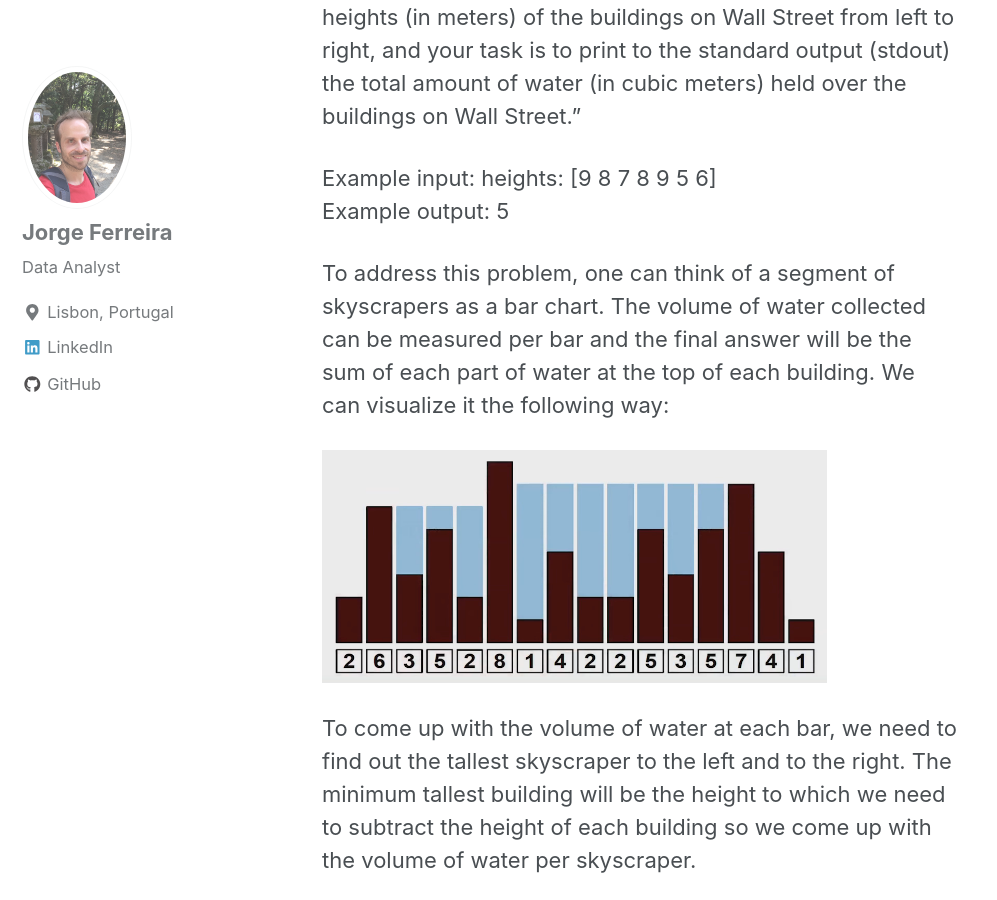
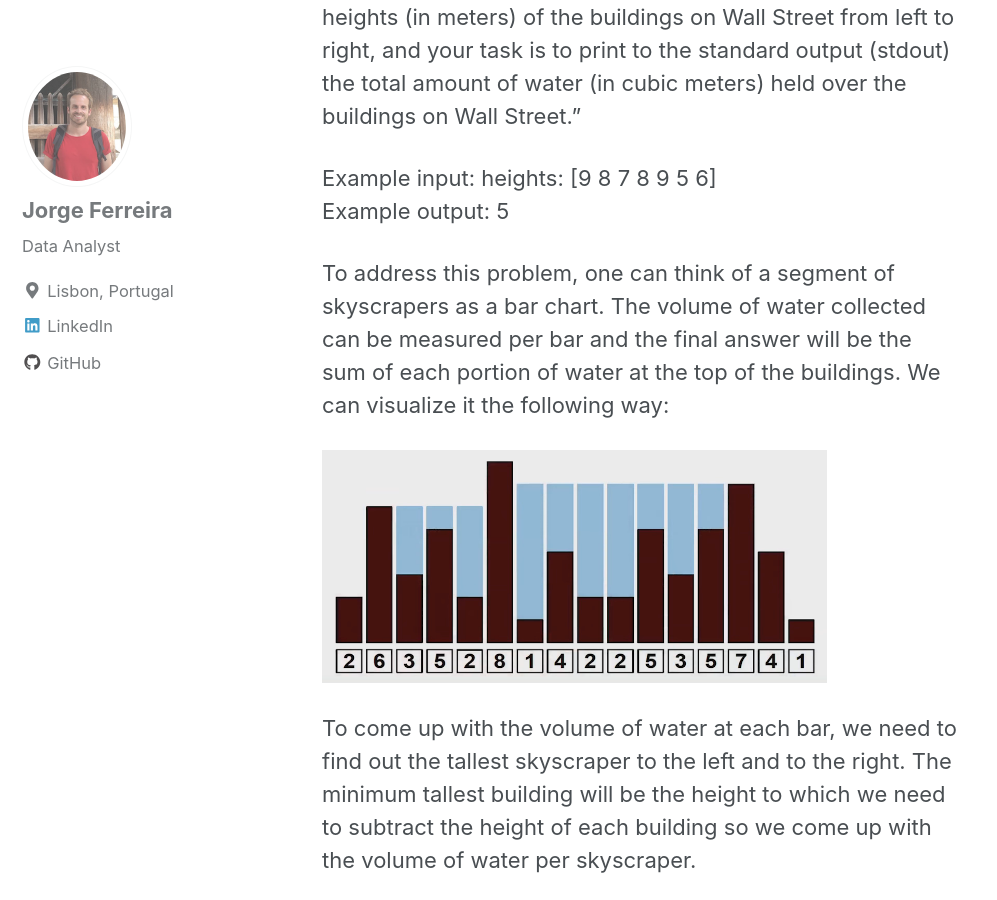
Before and after one commit to Jorg3GF/jorg3gf.github.io, a Jekyll site: the page built from _posts/2018-11-20-RainyNY.md, in a window 1280 px wide and 900 px high, scrolled down 1562 px. Shown: the whole window, without its empty margins (0-997 px from the left). Built offline with Jekyll 4.4.1, drawn with Linux system fonts in a browser that asks for light colours; cached includes are drawn as plain includes; nearby versions of some CDN libraries.

Commit message:
newgithub

```diff
--- a/_posts/2018-11-20-RainyNY.md
+++ b/_posts/2018-11-20-RainyNY.md
@@ -16,7 +16,7 @@ All the buildings have the width of 1 meter. You are given the heights (in meter
 Example input: heights: [9 8 7 8 9 5 6]
 Example output: 5
 
-To address this problem, one can think of a segment of skyscrapers as a bar chart. The volume of water collected can be measured per bar and the final answer will be the sum of each part of water at the top of each building. We can visualize it the following way:
+To address this problem, one can think of a segment of skyscrapers as a bar chart. The volume of water collected can be measured per bar and the final answer will be the sum of each portion of water at the top of the buildings. We can visualize it the following way:
 
 <img src="{{ site.url }}{{ site.baseurl }}/images/skywater.jpg" alt="">
 
```
Also changed, not shown: _pages/about.md (+1 -1 lines), images/bio.jpg, images/climbing.jpg (added), images/exploration.jpg (added), images/home.jpg.
